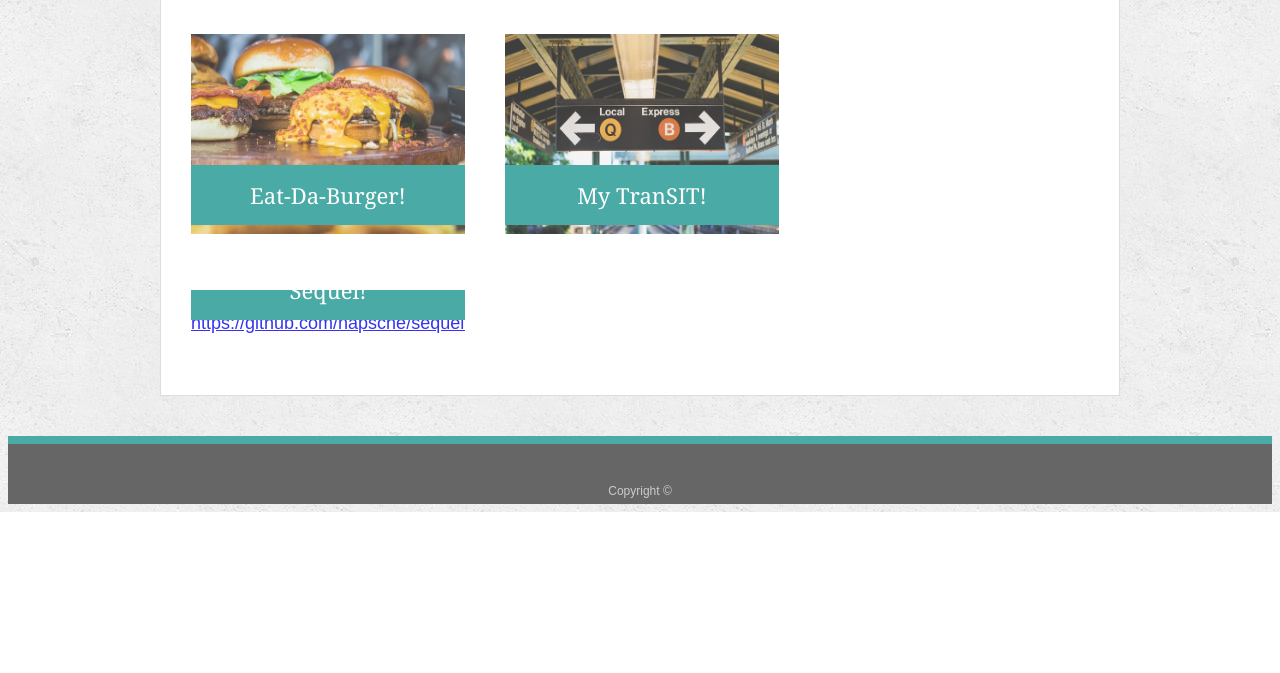
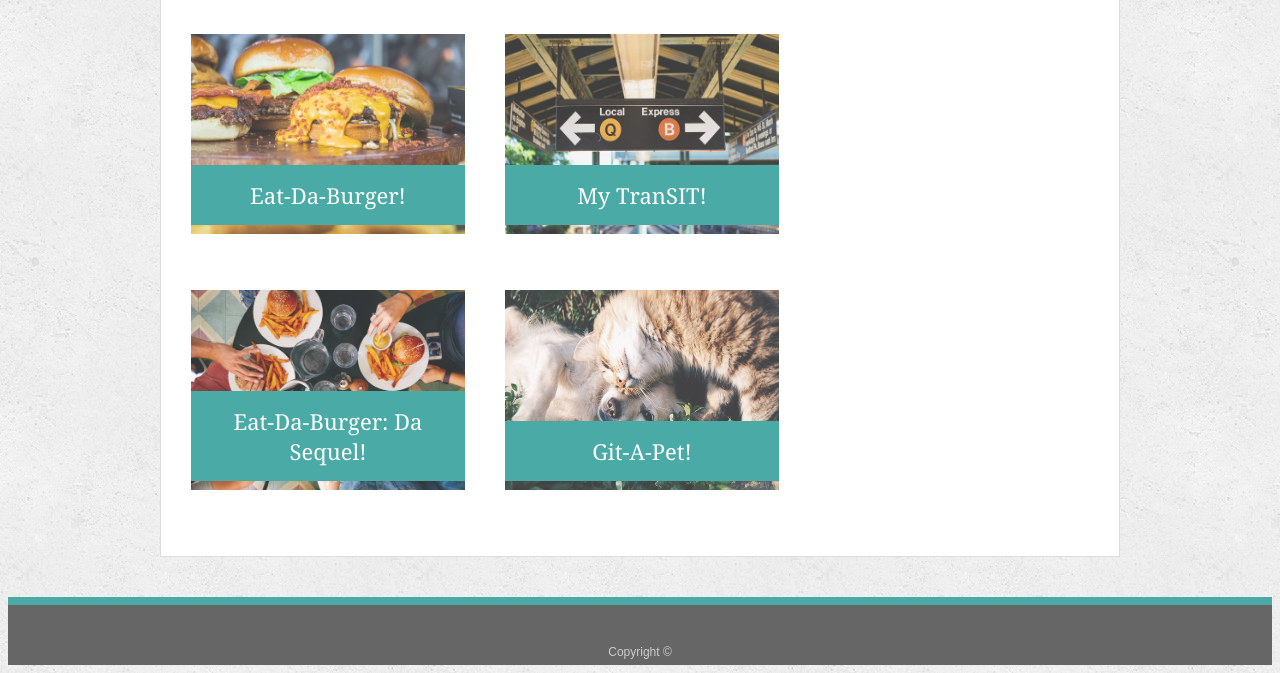
Before and after one commit to napsche/Responsive-Portfolio, a plain HTML site: page portfolio.html in a window 1280 px wide. Shown: the part 1296-1969 px from the top of the page. Before the commit the page ends 1808 px from the top, so only its background shows below. Drawn offline with Linux system fonts and the light colour scheme; files whose address does not match are found by name.

Commit message:
adding project 2 to portfolio

```diff
--- a/portfolio.html
+++ b/portfolio.html
@@ -152,11 +152,22 @@
 
       <div class="work">
         <a href=" https://napsche.github.io/sequelizedBurger/" target="blank">
-          <img src="assets/images/burgersequel.jpg.jpg" alt=" https://github.com/napsche/sequelizedBurger" height="200">
+          <img src="assets/images/burgersequel.jpg" alt=" https://github.com/napsche/sequelizedBurger" height="200">
         </a>
 
         <a href=" https://napsche.github.io/sequelizedBurger/" target="blank">
           <h3>Eat-Da-Burger: Da Sequel!</h3>
+        </a>
+
+      </div>
+
+      <div class="work">
+        <a href=" https://git-pet.herokuapp.com/" target="blank">
+          <img src="assets/images/gitpet.jpg" alt=" https://github.com/napsche/Project2" height="200">
+        </a>
+
+        <a href=" https://git-pet.herokuapp.com/" target="blank">
+          <h3>Git-A-Pet!</h3>
         </a>
 
       </div>
```
Also changed, not shown: assets/images/gitpet.jpg (added).
